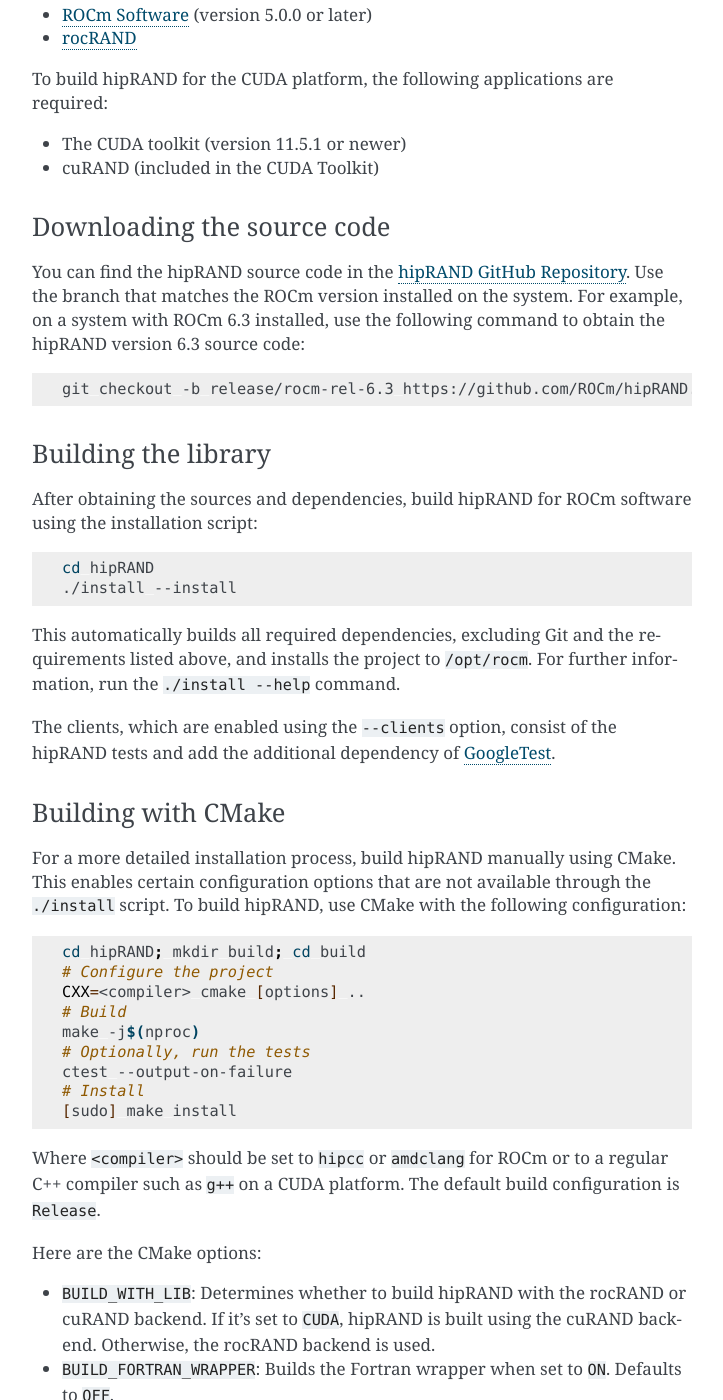
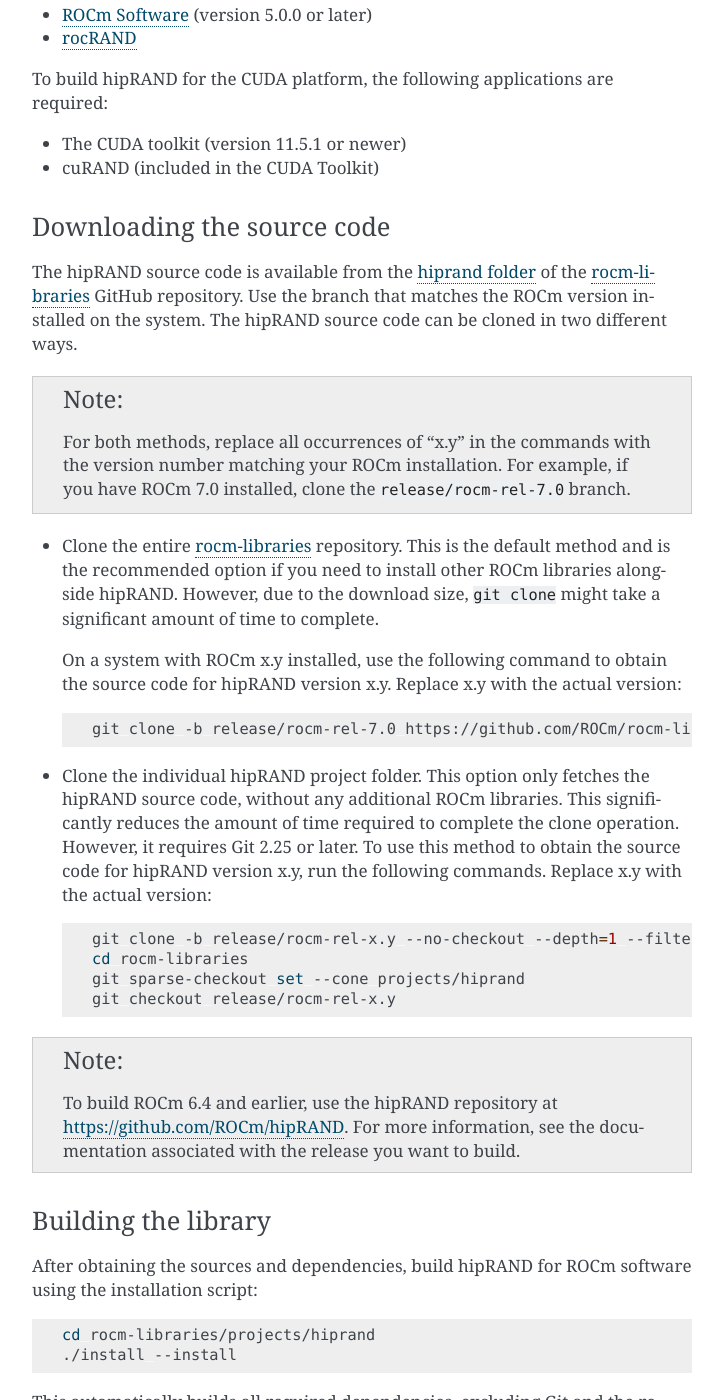
Before and after one commit to ROCm/hipRAND, a Sphinx documentation site: the page built from docs/install/installation.rst, in a window 1280 px wide and 1400 px high, scrolled down 1046 px. Shown: the whole window, without its empty margins (388-1111 px from the left). Built offline with Sphinx 7.4.7, drawn with Linux system fonts in a browser that asks for light colours; some of the changed text lies outside the part shown.

Commit message:
[hiprand] Docs: Update repository and path information for rocm-libraries switchover (#233)
This is a companion to https://github.com/ROCm/rocm-libraries/pull/232.
It updates the hiprand docs index page, install instructions, and links
to the GitHub to reference rocm-libraries rather than the legacy hipRAND
repo. It also adds a note directing users of pre-7.0 branches to the old
repository and documentation.

NOTE: This is intended for the 7.0 branch and later. A different change
will be applied to the 6.4 branch explaining the situation from the
perspective of older branches.

```diff
--- a/docs/install/installation.rst
+++ b/docs/install/installation.rst
@@ -57,7 +57,7 @@ To build hipRAND, CMake version 3.16 or later is required.
 Additionally, to build hipRAND for the ROCm platform, the following components are required:
 
 * `ROCm Software <https://rocm.docs.amd.com/projects/install-on-linux/en/latest/>`_ (version 5.0.0 or later)
-* `rocRAND <https://github.com/ROCm/rocRAND.git>`_
+* `rocRAND <https://github.com/ROCm/rocm-libraries/tree/develop/projects/rocrand>`_
 
 To build hipRAND for the CUDA platform, the following applications are required:
 
@@ -67,13 +67,45 @@ To build hipRAND for the CUDA platform, the following applications are required:
 Downloading the source code
 ----------------------------
 
-You can find the hipRAND source code in the `hipRAND GitHub Repository <https://github.com/ROCm/hipRAND>`_.
+The hipRAND source code is available from the `hiprand folder <https://github.com/ROCm/rocm-libraries/tree/develop/projects/hiprand>`_ of
+the `rocm-libraries <https://github.com/ROCm/rocm-libraries>`_ GitHub repository.
 Use the branch that matches the ROCm version installed on the system.
-For example, on a system with ROCm 6.3 installed, use the following command to obtain the hipRAND version 6.3 source code:
+The hipRAND source code can be cloned in two different ways.
 
-.. code-block:: shell
+.. note::
 
-    git checkout -b release/rocm-rel-6.3 https://github.com/ROCm/hipRAND.git
+   For both methods, replace all occurrences of "x.y" in the commands with the version number matching your ROCm installation.
+   For example, if you have ROCm 7.0 installed, clone the ``release/rocm-rel-7.0`` branch.
+
+*  Clone the entire `rocm-libraries <https://github.com/ROCm/rocm-libraries>`_ repository.
+   This is the default method and is the recommended option if you need to install other
+   ROCm libraries alongside hipRAND. However, due to the download size, ``git clone``
+   might take a significant amount of time to complete.
+
+   On a system with ROCm x.y installed, use the following command to obtain the source code
+   for hipRAND version x.y. Replace x.y with the actual version:
+
+   .. code-block:: shell
+
+      git clone -b release/rocm-rel-7.0 https://github.com/ROCm/rocm-libraries.git
+
+*  Clone the individual hipRAND project folder. This option only fetches the hipRAND source code,
+   without any additional ROCm libraries. This significantly reduces the amount of time required
+   to complete the clone operation. However, it requires Git 2.25 or later.
+   To use this method to obtain the source code for hipRAND version x.y, run the following commands.
+   Replace x.y with the actual version:
+
+   .. code-block:: shell
+
+      git clone -b release/rocm-rel-x.y --no-checkout --depth=1 --filter=tree:0 https://github.com/ROCm/rocm-libraries.git
+      cd rocm-libraries
+      git sparse-checkout set --cone projects/hiprand
+      git checkout release/rocm-rel-x.y
+
+.. note::
+
+   To build ROCm 6.4 and earlier, use the hipRAND repository at `<https://github.com/ROCm/hipRAND>`_.
+   For more information, see the documentation associated with the release you want to build.
 
 Building the library
 ----------------------------
@@ -82,7 +114,7 @@ After obtaining the sources and dependencies, build hipRAND for ROCm software us
 
 .. code-block:: shell
 
-    cd hipRAND
+    cd rocm-libraries/projects/hiprand
     ./install --install
 
 This automatically builds all required dependencies, excluding Git and the requirements listed above,
@@ -95,12 +127,12 @@ Building with CMake
 ----------------------------
 
 For a more detailed installation process, build hipRAND manually using CMake.
-This enables certain configuration options that are not available through the ``./install`` script.
+This enables certain configuration options that are not available through the ``install`` script.
 To build hipRAND, use CMake with the following configuration:
 
 .. code-block:: shell
 
-    cd hipRAND; mkdir build; cd build
+    cd rocm-libraries/projects/hiprand; mkdir build; cd build
     # Configure the project
     CXX=<compiler> cmake [options] ..
     # Build
@@ -143,7 +175,7 @@ Use the following tips to troubleshoot build problems.
       rocrandConfig.cmake
       rocrand-config.cmake
 
-   **Solution**: Install `rocRAND <https://github.com/ROCm/rocRAND.git>`_.
+   **Solution**: Install `rocRAND <https://github.com/ROCm/rocm-libraries/tree/develop/projects/rocrand>`_.
 
 *  ``ROCM`` package configuration file not found:
 
@@ -178,7 +210,7 @@ The hipRAND Python API Wrapper requires the following dependencies:
 
    .. code-block:: shell
 
-      export HIPRAND_PATH=~/hipRAND/build/library/
+      export HIPRAND_PATH=~/rocm-libraries/projects/hiprand/build/library/
 
 Installation
 ----------------------------
@@ -187,12 +219,12 @@ To install the Python hipRAND module using ``pip``, run these commands:
 
 .. code-block:: shell
 
-   cd hipRAND/python/hiprand
+   cd rocm-libraries/projects/hiprand/python/hiprand
    pip install .
 
 Use these commands to run the tests:
 
 .. code-block:: shell
 
-   cd hipRAND/python/hiprand
+   cd rocm-libraries/projects/hiprand/python/hiprand
    python tests/hiprand_test.py
```
Also changed, not shown: README.md (+5 -2 lines), docs/index.rst (+5 -2 lines), 1 other file.
